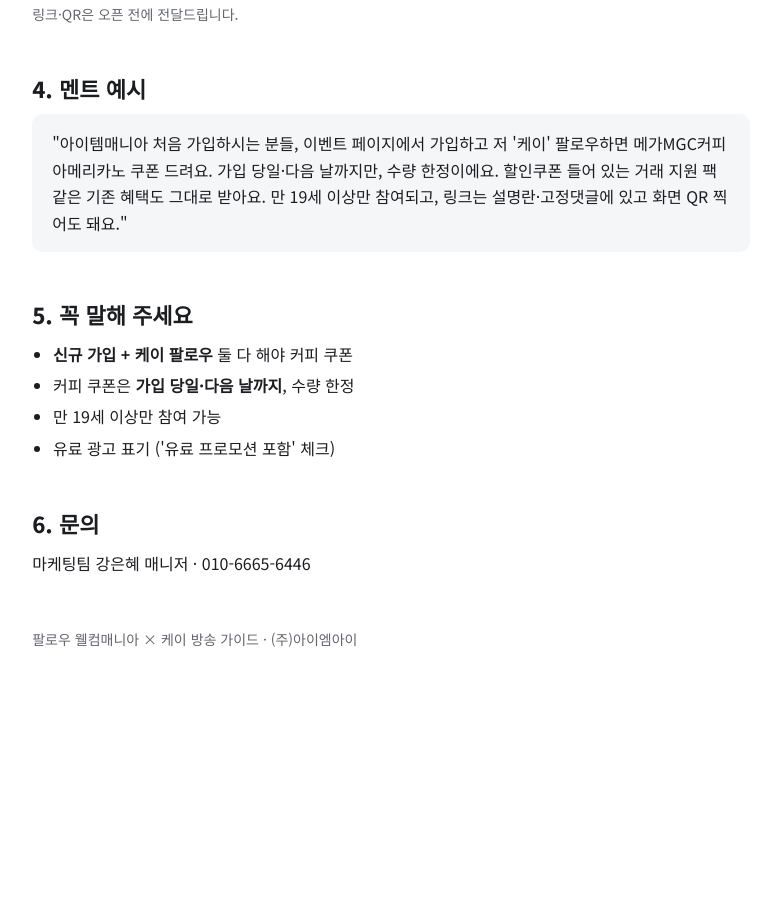
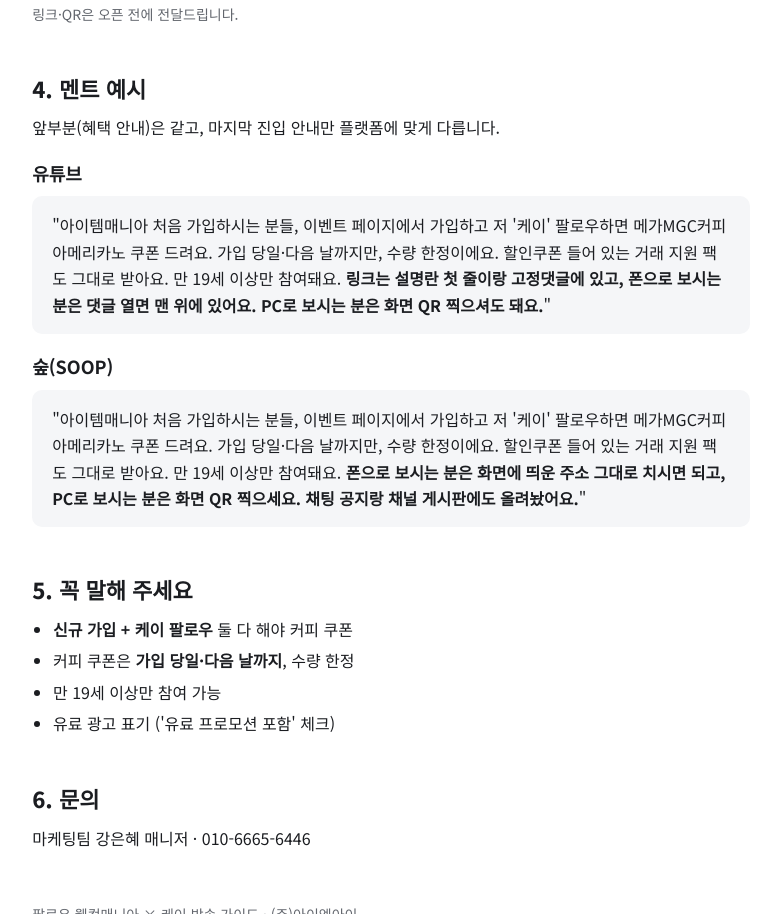
Before and after one commit to imieune/report1, a plain HTML site: page kei-guide/index.html in a window 1280 px wide. Shown: the part 2617-3531 px from the top of the page, without its empty margins (249-1021 px from the left). Before the commit the page ends 3320 px from the top, so only its background shows below. Drawn offline with Linux system fonts and the light colour scheme.

Commit message:
멘트 예시를 유튜브/숲 버전으로 분리
Co-Authored-By: Claude Opus 5.5 <noreply@anthropic.com>
Claude-Session: https://claude.ai/code/session_01ECVDc7HNKttt9ahxHVudLv

```diff
--- a/kei-guide/index.html
+++ b/kei-guide/index.html
@@ -158,7 +158,11 @@ svg text{font-family:inherit}
 
 <section>
 <h2>4. 멘트 예시</h2>
-<blockquote>"아이템매니아 처음 가입하시는 분들, 이벤트 페이지에서 가입하고 저 '케이' 팔로우하면 메가MGC커피 아메리카노 쿠폰 드려요. 가입 당일·다음 날까지만, 수량 한정이에요. 할인쿠폰 들어 있는 거래 지원 팩 같은 기존 혜택도 그대로 받아요. 만 19세 이상만 참여되고, 링크는 설명란·고정댓글에 있고 화면 QR 찍어도 돼요."</blockquote>
+<p>앞부분(혜택 안내)은 같고, 마지막 진입 안내만 플랫폼에 맞게 다릅니다.</p>
+<h3 style="font-size:18px;margin:18px 0 8px">유튜브</h3>
+<blockquote>"아이템매니아 처음 가입하시는 분들, 이벤트 페이지에서 가입하고 저 '케이' 팔로우하면 메가MGC커피 아메리카노 쿠폰 드려요. 가입 당일·다음 날까지만, 수량 한정이에요. 할인쿠폰 들어 있는 거래 지원 팩도 그대로 받아요. 만 19세 이상만 참여돼요. <strong>링크는 설명란 첫 줄이랑 고정댓글에 있고, 폰으로 보시는 분은 댓글 열면 맨 위에 있어요. PC로 보시는 분은 화면 QR 찍으셔도 돼요.</strong>"</blockquote>
+<h3 style="font-size:18px;margin:18px 0 8px">숲(SOOP)</h3>
+<blockquote>"아이템매니아 처음 가입하시는 분들, 이벤트 페이지에서 가입하고 저 '케이' 팔로우하면 메가MGC커피 아메리카노 쿠폰 드려요. 가입 당일·다음 날까지만, 수량 한정이에요. 할인쿠폰 들어 있는 거래 지원 팩도 그대로 받아요. 만 19세 이상만 참여돼요. <strong>폰으로 보시는 분은 화면에 띄운 주소 그대로 치시면 되고, PC로 보시는 분은 화면 QR 찍으세요. 채팅 공지랑 채널 게시판에도 올려놨어요.</strong>"</blockquote>
 </section>
 
 <section>
```
